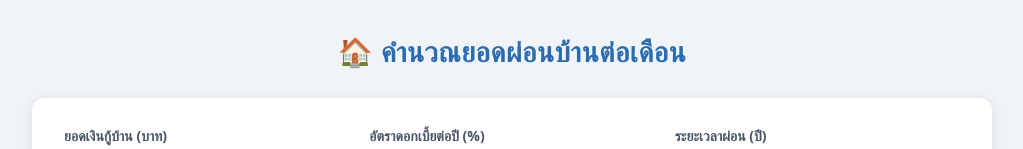
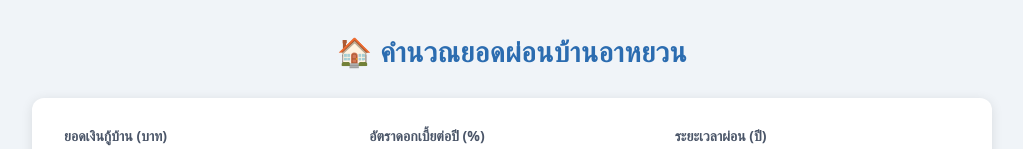
Before and after one commit to anon1810/Home-Loan-Calculator, a plain HTML site: page index.html in a window 1280 px wide. Shown: the top 149 px of the page, without its empty margins (128-1151 px from the left). Drawn offline with Linux system fonts and the light colour scheme.

Commit message:
Update index.html

```diff
--- a/index.html
+++ b/index.html
@@ -187,7 +187,7 @@
 </head>
 <body>
   <div class="container">
-    <h1>🏠 คำนวณยอดผ่อนบ้านต่อเดือน</h1>
+    <h1>🏠 คำนวณยอดผ่อนบ้านอาหยวน</h1>
 
     <!-- Input -->
     <div class="card">
```
